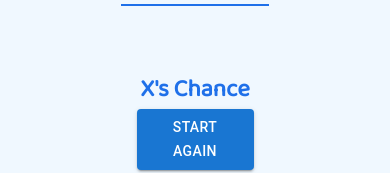
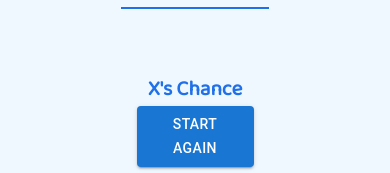
Before and after one commit to unkitsingh0/Tic-Tac-Toe, a React (Create React App) app: page / in a window 390 px wide. Shown: the part 203-376 px from the top of the page. Built offline with nearby package versions, Linux system fonts and the light colour scheme.

Commit message:
some css changes

```diff
--- a/src/Components/Board.css
+++ b/src/Components/Board.css
@@ -56,7 +56,7 @@
     width: 30%;
   }
   .child1 h3 {
-    font-size: 1.5rem;
+    font-size: 1.3rem;
   }
 }
 .forCss {
```
